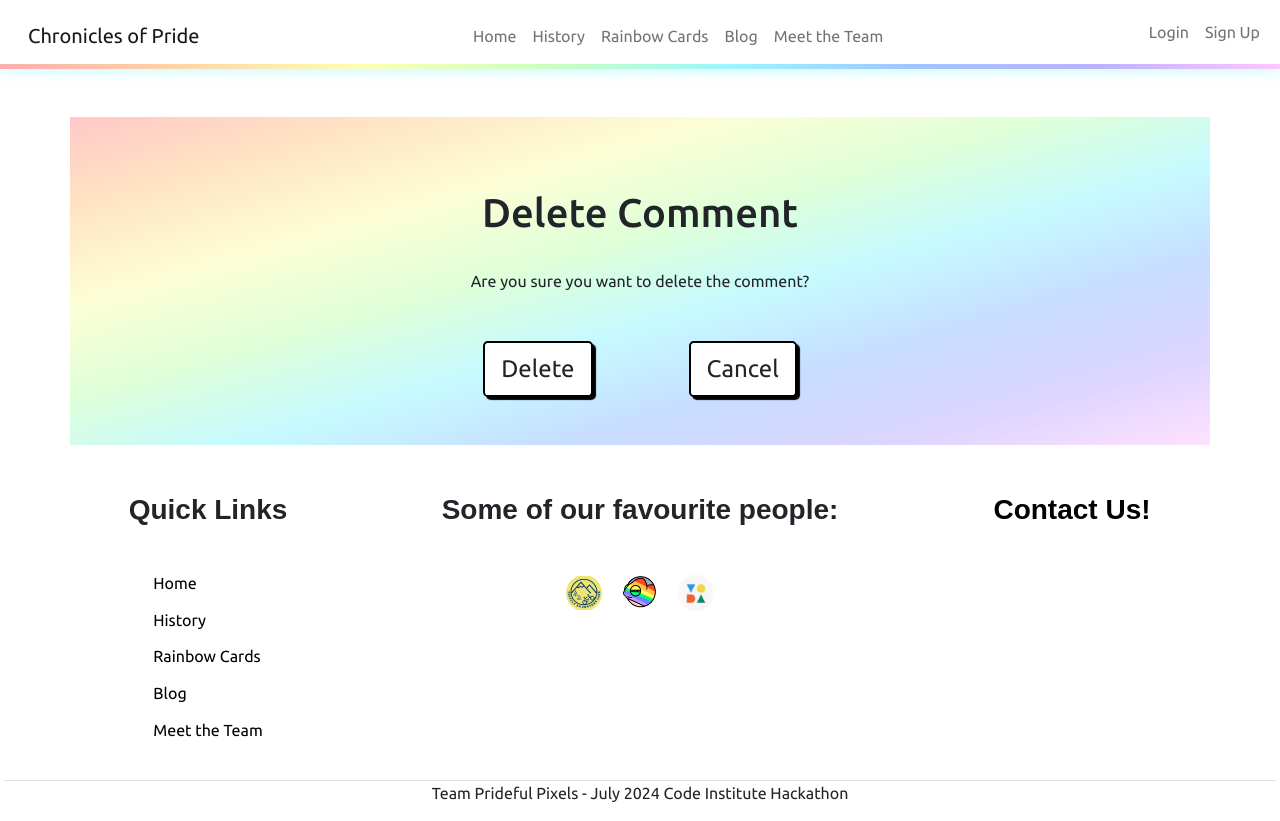
After one commit to josipcodes/hack-team-2, a Django app: page /delete_comment/2/ in a window 1280 px wide. The commit adds this page. Run offline with Django 3.2, Linux system fonts and the light colour scheme; data comes from the database, SQL or seed files in the repository; some libraries are stand-ins or nearby versions; some web fonts are replaced.

Commit message:
Hook up comment deletion

```diff
--- /dev/null
+++ b/blog/templates/blog/delete_comment.html
@@ -0,0 +1,29 @@
+{% extends 'base.html' %}
+{% block title %}Delete the comment{% endblock %}
+{% block content %}
+<div class="container">
+  <div class="row col pt-5">
+    <div class="comment-delete">
+      <div class="d-flex justify-content-center">
+        <form class="col-6 col-offset-3" method="POST">
+          {% csrf_token %}
+          <div class="col-12 mt-4 mb-4 d-flex justify-content-center">
+            <h1 class="mt-5">Delete Comment</h1>
+          </div>
+          <div class="d-flex justify-content-center">
+            {{ confirmation_message }}
+          </div>
+          <div class="d-flex justify-content-center">
+            <button class="btn submit-btn btn-lg m-5" type="submit">
+              Delete
+            </button>
+            <a class="btn submit-btn btn-lg m-5" href="{{ cancel_url }}"
+              >Cancel</a
+            >
+          </div>
+        </form>
+      </div>
+    </div>
+  </div>
+</div>
+{% endblock %}
--- a/blog/views.py
+++ b/blog/views.py
@@ -138,13 +138,12 @@ class EditCommentView(View):
         return render(request, self.template_name, context)
 
 class DeleteCommentView(View):
-    template_name = 'blog/delete.html'
+    template_name = 'blog/delete_comment.html'
 
     def get(self, request, comment_id):
         comment = Comment.objects.get(id=comment_id)
         context = {
-            'delete_title': "Delete Comment",
-            'confirm_message': "Are you sure you want to delete this comment?",
+            'confirmation_message': "Are you sure you want to delete the comment?",
             'cancel_url': reverse_lazy('blog_post', kwargs={'slug': comment.blogpost.slug}),
             'comment': comment
         }
--- a/static/css/style.css
+++ b/static/css/style.css
@@ -690,6 +690,12 @@ nav {
   background-image: linear-gradient(to bottom right, #ffc8c8, #ffe4c3, #fdfed6, #dfffd8, #c6faff, #c7ddff, #dcd5ff, #ffe1ff);
 }
 
+/* Comment section */
+.comment-delete {
+  background-color: #bbb;
+  background-image: linear-gradient(to bottom right, #ffc8c8, #ffe4c3, #fdfed6, #dfffd8, #c6faff, #c7ddff, #dcd5ff, #ffe1ff);
+}
+
 /* About page */
 
 .banner {
```
Also changed, not shown: blog/templates/blog/blog_post.html (+6 -19 lines).
